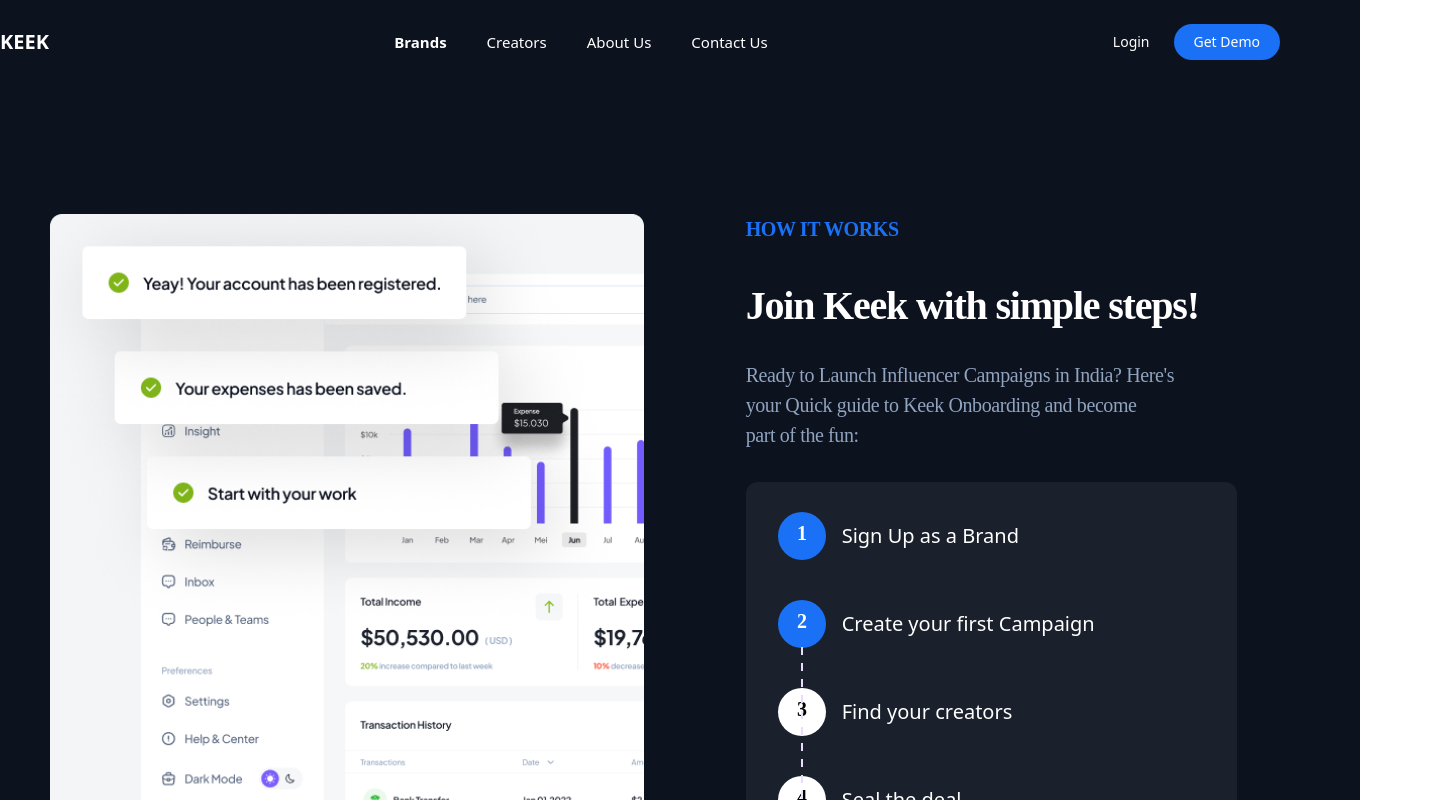
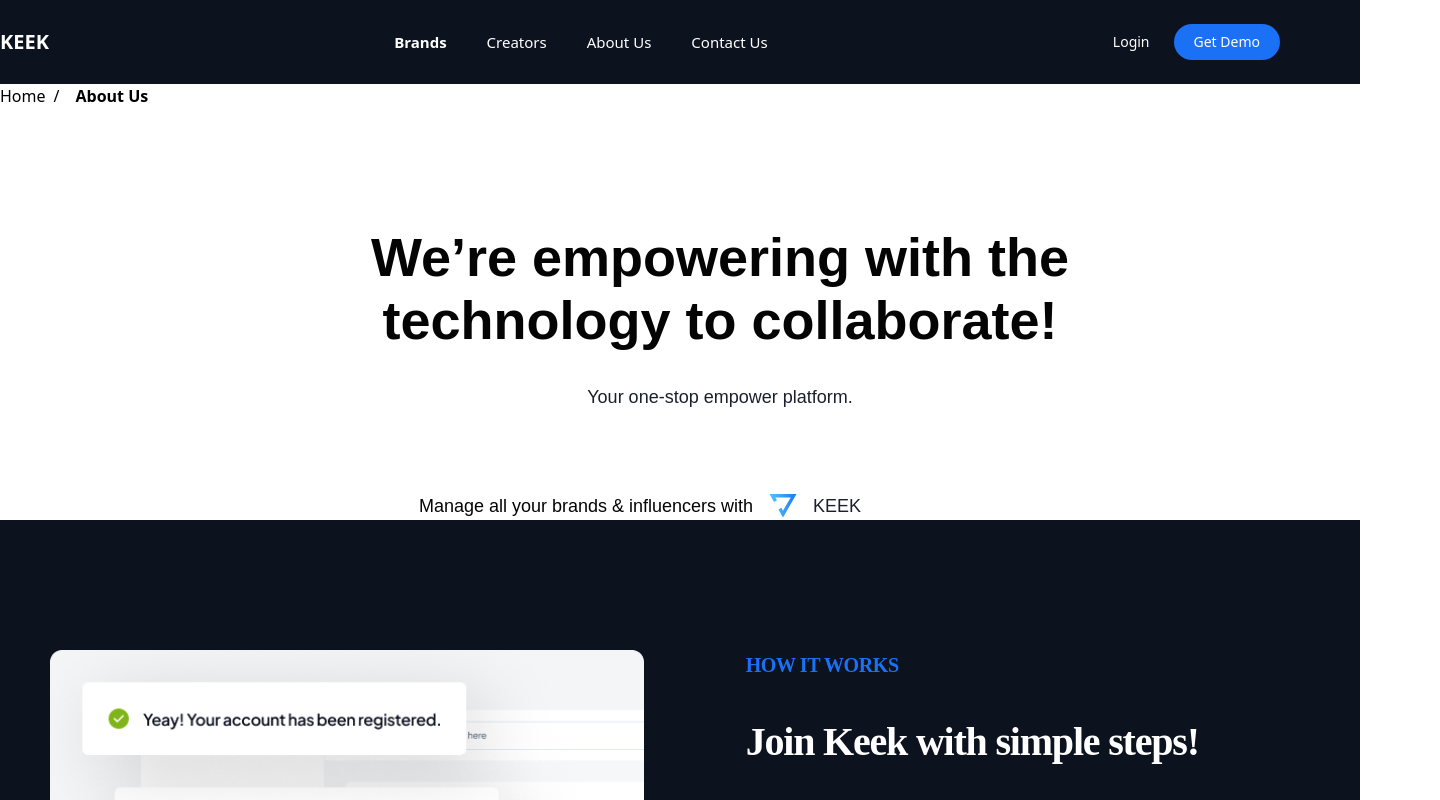
Before and after one commit to Keek-In/LandingPage, a React (Vite) app: page /about-us in a window 1280 px wide. Shown: the top 800 px of the page, 1440 px wide, since content can reach past the window. Built offline with nearby package versions, Linux system fonts and the light colour scheme.

Commit message:
first commit

```diff
--- a/src/App.tsx
+++ b/src/App.tsx
@@ -12,6 +12,7 @@
 import TermsandConditions from "./pages/TermsandConditions";
 import GrievanceRedressalPolicy from "./pages/GrievanceRedressalPolicy";
 import GetDemo from "./pages/GetDemo";
+import AboutUs from "./pages/AboutUs";
 
 // Add other pages if needed like Pricing, About, etc.
 
@@ -28,6 +29,8 @@
             <Route path="/terms" element={<TermsandConditions />} />
             <Route path="/grievance" element={<GrievanceRedressalPolicy />} />
             <Route path="/get-demo" element={<GetDemo />} />
+            <Route path="/about-us" element={<AboutUs />} />
+
 
             {/* Add more routes as necessary */}
           </Routes>
--- a/src/components/HowItWorks.tsx
+++ b/src/components/HowItWorks.tsx
@@ -28,7 +28,7 @@
               fill="none"
               className="absolute left-[55px] bottom-[45px]"
             >
-              <path d="M1 0L1 162" stroke="#E7DEFE" strokeWidth="2" strokeDasharray="8 8" />
+              <path d="M1 0L1 162" stroke="#FFFFFF" strokeWidth="2" strokeDasharray="8 8" />
             </svg>
 
             {/* SVG and Text for "Sign Up as a Brand" */}
--- a/src/components/Navbar.tsx
+++ b/src/components/Navbar.tsx
@@ -1,7 +1,16 @@
-import React from "react";
+import React, { useState } from "react";
 import { Link } from "react-router-dom";
+import GetDemo from "../pages/GetDemo"; // Import the GetDemo form component
 
 const Navbar: React.FC = () => {
+  // State to control the popup visibility
+  const [isPopupVisible, setIsPopupVisible] = useState(false);
+
+  // Function to toggle the popup visibility
+  const togglePopup = () => {
+    setIsPopupVisible(!isPopupVisible);
+  };
+
   return (
     <nav className="w-full flex items-center justify-between py-6 px-6 lg:px-20 bg-[#0D121F] shadow-custom">
       {/* Logo */}
@@ -9,10 +18,18 @@
 
       {/* Nav Links */}
       <ul className="hidden md:flex gap-10 text-[15px] text-white font-medium">
-        <li className="hover:text-gray-300 cursor-pointer font-bold">Brands</li>
-        <li className="hover:text-gray-300 cursor-pointer">Creators</li>
-        <li className="hover:text-gray-300 cursor-pointer">About Us</li>
-        <li className="hover:text-gray-300 cursor-pointer">Contact Us</li>
+        <li className="hover:text-gray-300 cursor-pointer font-bold">
+          <Link to="/brands">Brands</Link>
+        </li>
+        <li className="hover:text-gray-300 cursor-pointer">
+          <Link to="/creators">Creators</Link>
+        </li>
+        <li className="hover:text-gray-300 cursor-pointer">
+          <Link to="/about-us">About Us</Link>
+        </li>
+        <li className="hover:text-gray-300 cursor-pointer">
+          <Link to="/contact-us">Contact Us</Link>
+        </li>
       </ul>
 
       {/* Right Side Buttons */}
@@ -20,12 +37,29 @@
         <button className="text-sm text-white hover:text-gray-300 font-medium">
           Login
         </button>
-        <Link to="/get-demo">
-          <button className="bg-[#1A71F6] text-white px-5 py-2 rounded-full text-sm font-medium hover:bg-gray-200 transition">
-            Get Demo
-          </button>
-        </Link>
+        <button
+          className="bg-[#1A71F6] text-white px-5 py-2 rounded-full text-sm font-medium hover:bg-gray-200 transition"
+          onClick={togglePopup}
+        >
+          Get Demo
+        </button>
       </div>
+
+      {/* Popup Modal */}
+      {isPopupVisible && (
+        <div className="popup-overlay">
+          <div className="popup-container">
+            <button
+              className="close-popup-btn"
+              onClick={togglePopup}
+            >
+              &times; {/* Close icon */}
+            </button>
+            {/* GetDemo form component */}
+            <GetDemo />
+          </div>
+        </div>
+      )}
     </nav>
   );
 };
--- a/src/index.css
+++ b/src/index.css
@@ -350,3 +350,89 @@
   line-height: 30px; /* 150% */
   letter-spacing: -0.4px;
 }
+
+.about-heading-wrapper {
+  width: 1440px;
+  max-width: 1440px;
+  height: 360.71px;
+  display: flex;
+  align-items: center;
+  justify-content: center;
+}
+
+.about-title {
+  color: #040404;
+  text-align: center;
+  font-family: "Plus Jakarta Sans", sans-serif;
+  font-size: 54px;
+  font-style: normal;
+  font-weight: 600;
+  line-height: 63px;
+  margin-top: 60px;
+}
+
+.about-subtitle {
+  color: #1A202C;
+  text-align: center;
+  font-family: "Plus Jakarta Sans", sans-serif;
+  font-size: 18px;
+  font-style: normal;
+  font-weight: 400;
+  line-height: 150%; /* 27px */
+  margin-top: 32px;
+}
+
+.about-manage-text {
+  color: #040404;
+  text-align: left;
+  font-family: "Plus Jakarta Sans", sans-serif;
+  font-size: 18px;
+  font-style: normal;
+  font-weight: 400;
+  line-height: 150%; /* 27px */
+}
+
+.about-keek-text {
+  color: #1A202C;
+  text-align: left;
+  font-family: "Plus Jakarta Sans", sans-serif;
+  font-size: 18px;
+  font-style: normal;
+  font-weight: 400;
+  line-height: 150%; /* 27px */
+}
+
+/* Popup overlay */
+.popup-overlay {
+  position: fixed;
+  top: 0;
+  left: 0;
+  right: 0;
+  bottom: 0;
+  background-color: rgba(0, 0, 0, 0.5); /* Semi-transparent background */
+  display: flex;
+  justify-content: center;
+  align-items: center;
+  z-index: 1000;
+}
+
+/* Popup container */
+.popup-container {
+  background-color: white;
+  padding: 20px;
+  border-radius: 8px;
+  width: 650px; /* Adjust width as per your requirement */
+  max-width: 90%;
+  position: relative;
+}
+
+/* Close button */
+.close-popup-btn {
+  position: absolute;
+  top: 30px;
+  right: 10px;
+  background: none;
+  border: none;
+  font-size: 24px;
+  cursor: pointer;
+}
--- /dev/null
+++ b/src/pages/AboutUs.tsx
@@ -0,0 +1,45 @@
+import { BreadcrumbWithCustomSeparator } from "../components/shared/Breadcrumb"; // Adjust according to your actual file structure
+import Form1Svg from "../assets/form1.svg"; // Adjust according to your actual file structure
+
+const AboutUs = () => {
+  // Define breadcrumb links
+  const links = [
+    {
+      label: "Home",
+      to: "/",
+    },
+    {
+      label: "About Us",
+      to: "/about-us",
+      active: true,
+    },
+  ];
+
+  return (
+    <div className="px-6 md:px-20">
+      {/* Breadcrumb component */}
+      <BreadcrumbWithCustomSeparator links={links} />
+
+      {/* Text container with fixed dimensions */}
+      <div className="w-[1440px] h-[360.71px] mx-auto flex flex-col justify-center items-center text-center">
+        <h1 className="about-title">
+          We’re empowering with the <br />technology to collaborate!
+        </h1>
+        <p className="about-subtitle">
+          Your one-stop empower platform.
+        </p>
+      </div>
+
+      {/* New row with text, SVG, and KEEK */}
+      <div className="mt-6 flex items-center justify-center">
+        <p className="about-manage-text">
+          Manage all your brands & influencers with
+        </p>
+        <img src={Form1Svg} alt="Form1" className="mx-4" /> {/* Form1 SVG */}
+        <p className="about-keek-text">KEEK</p>
+      </div>
+    </div>
+  );
+};
+
+export default AboutUs;
```
